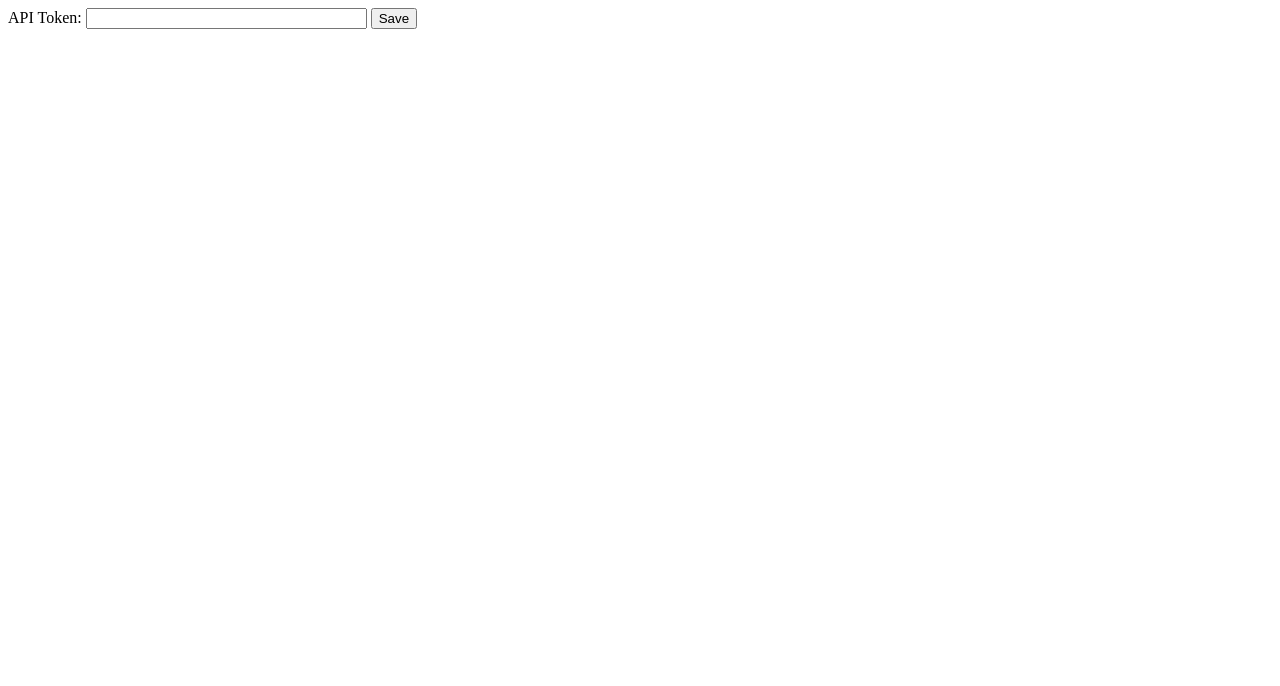
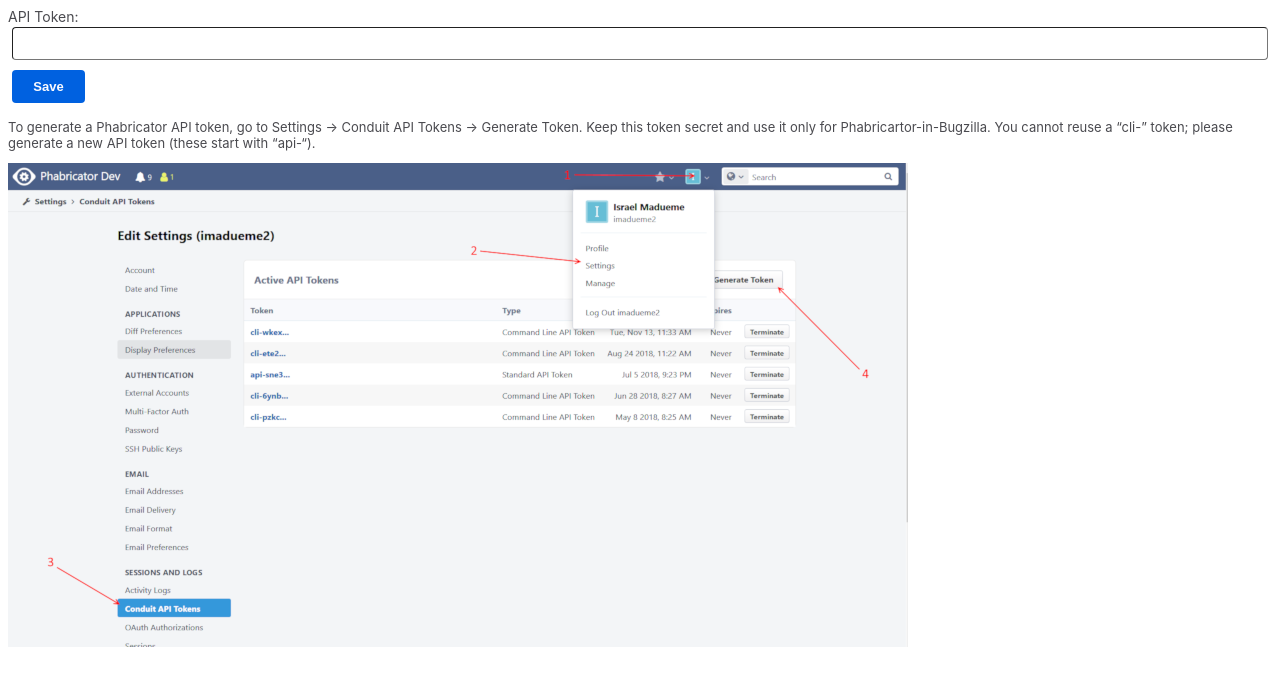
Before and after one commit to evilpie/phabricator-in-bugzilla, a browser extension: page options.html in a window 1280 px wide. Drawn offline with Linux system fonts and the light colour scheme.

Commit message:
Add options styling and helpful image.

```diff
--- /dev/null
+++ b/options.css
@@ -0,0 +1,91 @@
+/* CSS Rules lifted from toolkit/themes/shared/in-content/common-shared.css */
+
+:root {
+    --in-content-page-color: rgb(21, 20, 26);
+    --in-content-page-background: #fff;
+    --in-content-primary-button-background: #0061e0;
+    --in-content-primary-button-text-color: rgb(251,251,254);
+    --in-content-primary-button-border-color: transparent;
+    --in-content-box-background: #fff;
+    --in-content-focus-outline-color: var(--in-content-primary-button-background);
+
+    background-color: var(--in-content-page-background);
+    color: var(--in-content-page-color);
+}
+
+body {
+    --grey10: #e7e7e7;
+
+    font-family: -apple-system, BlinkMacSystemFont, 'Segoe UI', Roboto, Oxygen, Ubuntu, Cantarell, 'Open Sans', 'Helvetica Neue', sans-serif;
+    background: #fff;
+    color: rgb(74, 74, 79);
+    font-size: 13px;
+    overflow: hidden;
+}
+
+label {
+    display: flex;
+    align-items: center;
+    font-size: 14px;
+}
+
+form {
+    display: flex;
+    flex-direction: column;
+    padding-block-end: 1rem;
+}
+
+button {
+    margin-inline: 0 auto;
+    background-color: var(--in-content-primary-button-background);
+    color: var(--in-content-primary-button-text-color);
+    border-color: var(--in-content-primary-button-border-color);
+    border-radius: 4px;
+    font-weight: 600;
+    padding: 7px 15px;
+    min-height: 32px;
+    font-size: 1em;
+    margin-top: 8px;
+    margin-left: 4px;
+    min-width: 73px;
+    text-align: center;
+}
+
+input[type='text'] {
+    color: inherit;
+    margin: 2px 4px;
+    padding: 8px;
+    tab-size: 4 !important;
+    border-radius: 4px;
+    appearance: none;
+    border-width: 1px;
+    background-color: var(--in-content-box-background);
+}
+
+input[type='text']:focus {
+    border-color: transparent;
+    outline: 2px solid var(--in-content-focus-outline-color);
+    outline-offset: -1px;
+}
+
+img {
+    margin-top: 12px;
+}
+
+@media (prefers-color-scheme: dark) {
+    :root {
+        --in-content-page-color: rgb(251,251,254);
+        --in-content-page-background: rgb(28,27,34);
+        --in-content-border-color: rgba(249,249,250,0.2);
+        --in-content-primary-button-text-color: rgb(43,42,51);
+        --in-content-primary-button-background: rgb(0,221,255);
+        --in-content-box-background: rgb(35, 34, 43);
+    }
+    body {
+        background: #23212a;
+        color: #fff;
+    }
+    input[type="text"] {
+        background-color: transparent;
+    }
+}
--- a/options.html
+++ b/options.html
@@ -1,14 +1,24 @@
-<html>
+<!DOCTYPE html>
+<html lang="en">
   <head>
     <meta charset="utf-8"/>
+    <title></title>
+    <link rel="stylesheet" href="options.css">
   </head>
 
   <body>
     <form>
-      <label>API Token:</label>
+      <label for="apiToken">API Token:</label>
       <input type="text" id="apiToken" size="32" minlength="32" maxlength="32">
       <button type="submit">Save</button>
     </form>
+    <div>
+      To generate a Phabricator API token, go to Settings ->
+      Conduit API Tokens -> Generate Token. Keep this token secret and use
+      it only for Phabricartor-in-Bugzilla. You cannot reuse a “cli-” token;
+      please generate a new API token (these start with “api-“).
+    </div>
+    <img src="assets/phabricator-api-token-setup.png" alt="Howto Image">
     <script src="options.js"></script>
   </body>
 </html>
```
Also changed, not shown: assets/phabricator-api-token-setup.png (added).
